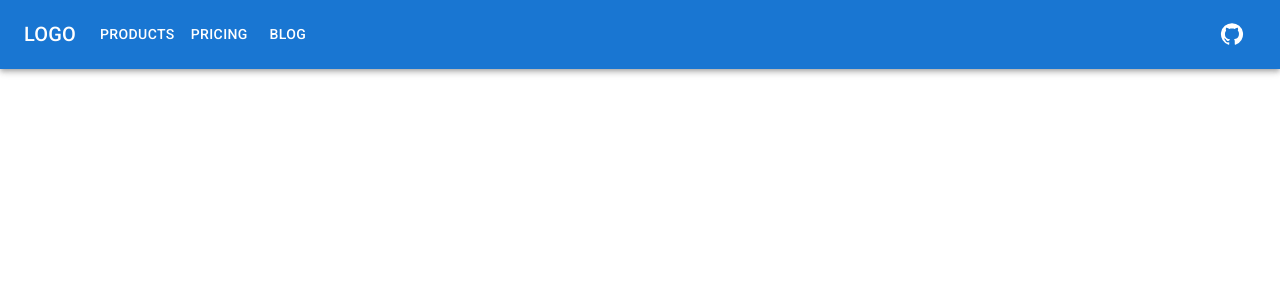
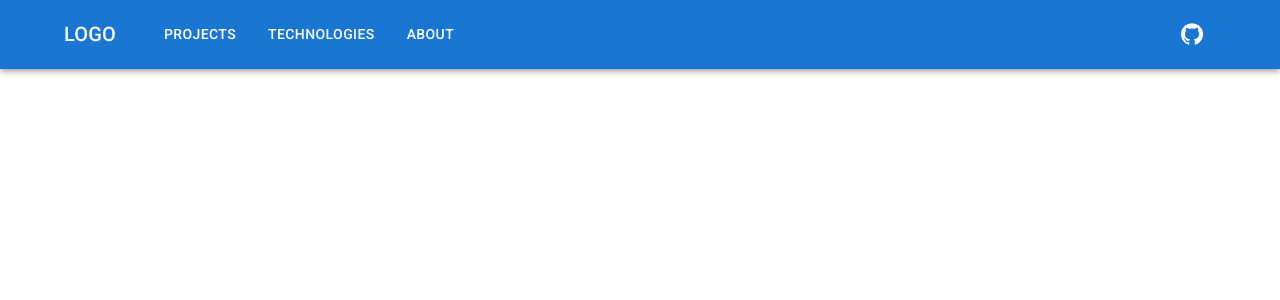
Before and after one commit to zhengxingXue/react_pages_test, a React (Create React App) app: page / in a window 1280 px wide. Shown: the top 300 px of the page. Built offline with nearby package versions, Linux system fonts and the light colour scheme.

Commit message:
header v1.3 adjust spacings

```diff
--- a/src/components/ui/Header.js
+++ b/src/components/ui/Header.js
@@ -16,7 +16,7 @@ import {
 import MenuIcon from '@mui/icons-material/Menu';
 import GitHubIcon from '@mui/icons-material/GitHub';
 
-const pages = ['Products', 'Pricing', 'Blog'];
+const pages = ['Projects', 'Technologies', 'About'];
 
 const ResponsiveAppBar = () => {
   const [anchorElNav, setAnchorElNav] = React.useState(null);
@@ -31,7 +31,7 @@ const ResponsiveAppBar = () => {
 
   return (
     <AppBar position='static'>
-      <Container maxWidth='xl'>
+      <Container maxWidth='lg'>
         <Toolbar disableGutters>
           {/* xs layout, extra-small: 0px */}
           <Box sx={{ flexGrow: 1, display: { xs: 'flex', md: 'none' } }}>
@@ -83,7 +83,7 @@ const ResponsiveAppBar = () => {
             variant='h6'
             noWrap
             component='div'
-            sx={{ mr: 2, display: { xs: 'none', md: 'flex' } }}
+            sx={{ mr: 5, display: { xs: 'none', md: 'flex' } }}
           >
             LOGO
           </Typography>
@@ -93,7 +93,7 @@ const ResponsiveAppBar = () => {
               <Button
                 key={page}
                 onClick={handleCloseNavMenu}
-                sx={{ my: 2, color: 'white', display: 'block' }}
+                sx={{ my: 2, pr: 3, color: 'white', display: 'block' }}
               >
                 {page}
               </Button>
```
